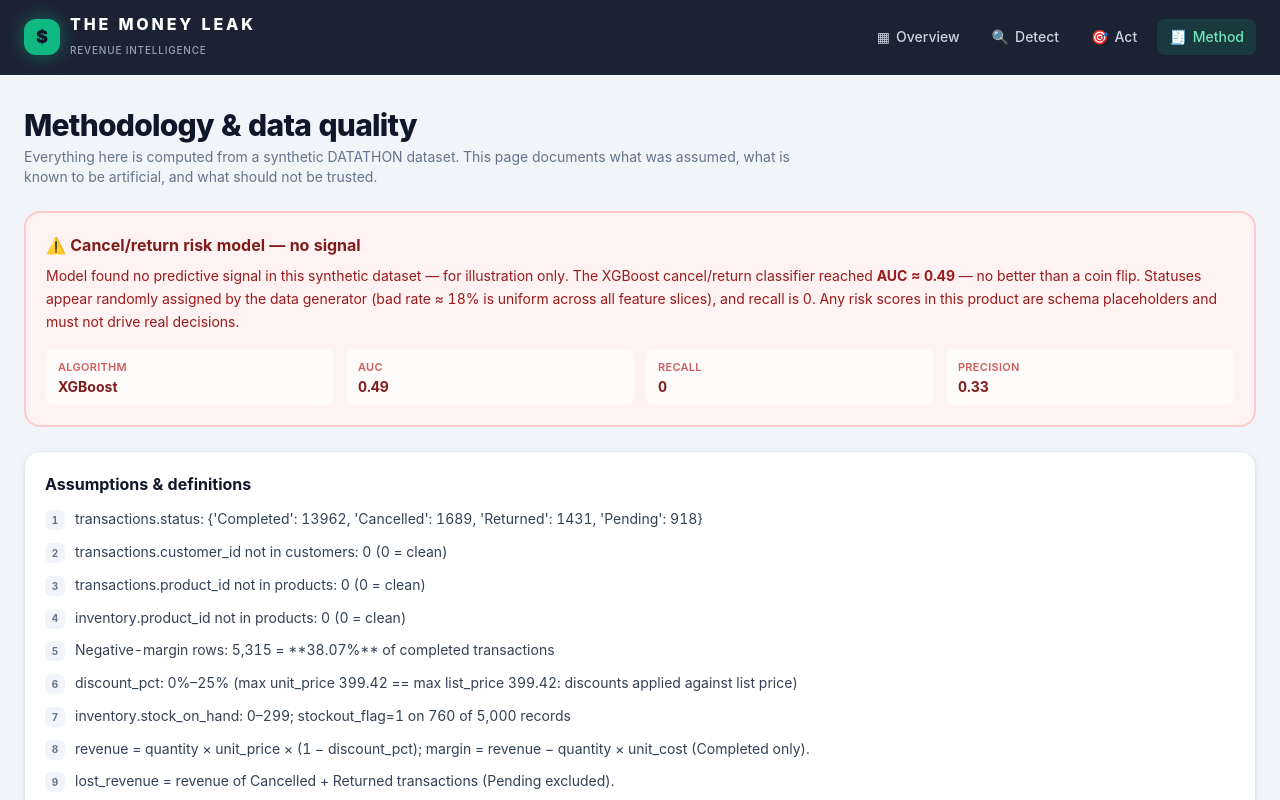
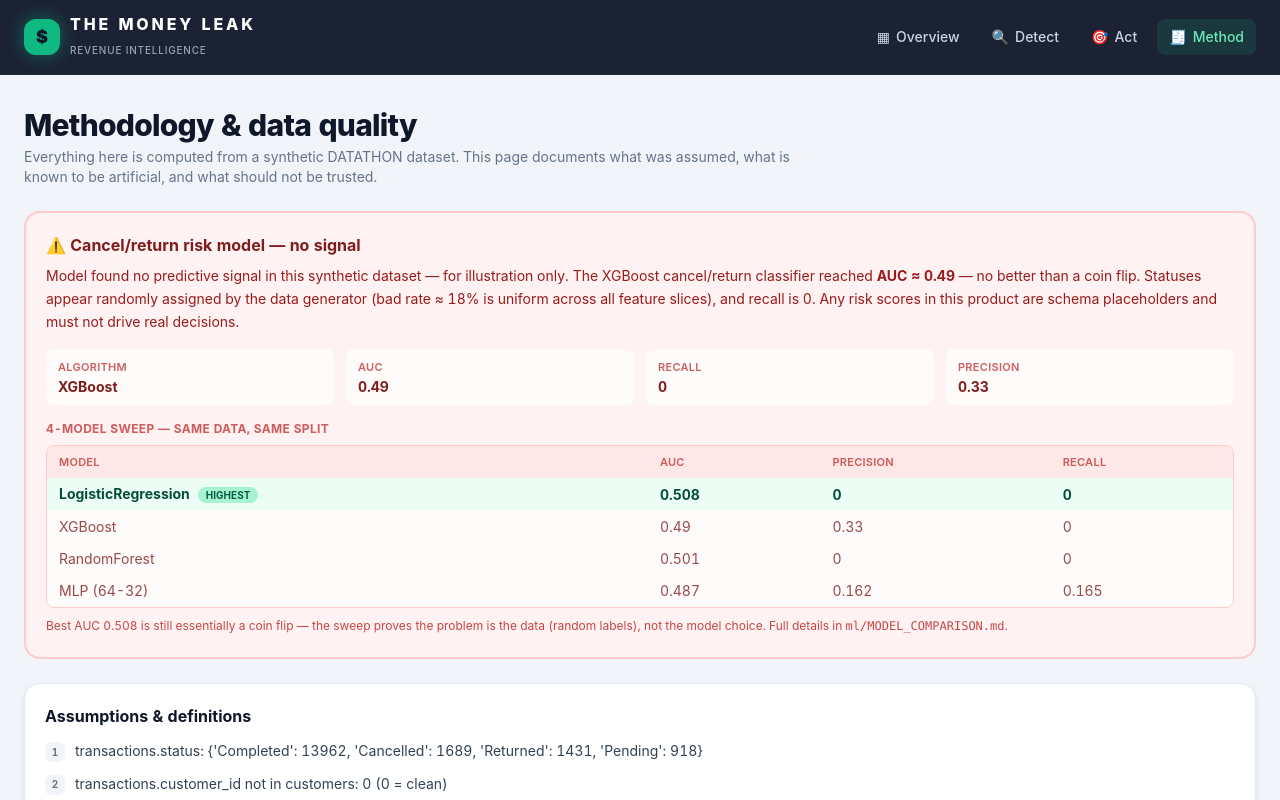
Before and after one commit to kunal4060/money-leak, a Next.js app in the folder web/: page /methodology in a window 1280 px wide. Shown: the top 800 px of the page. Built offline with nearby package versions, Linux system fonts and the light colour scheme.

Commit message:
feat(web): show 4-model comparison table on methodology page (best highlighted)

```diff
--- a/web/app/methodology/page.tsx
+++ b/web/app/methodology/page.tsx
@@ -41,6 +41,49 @@ export default function MethodologyPage() {
             </div>
           ))}
         </dl>
+        {/* 4-model sweep — best highlighted, rest compact */}
+        <div className="mt-4">
+          <h3 className="text-xs font-bold uppercase tracking-wide text-red-700/70">
+            4-model sweep — same data, same split
+          </h3>
+          <div className="tnum mt-2 overflow-hidden rounded-lg border border-red-200 text-sm">
+            <table className="w-full">
+              <thead>
+                <tr className="bg-red-100/60 text-left text-[11px] uppercase tracking-wide text-red-700/70">
+                  <th className="px-3 py-1.5 font-semibold">Model</th>
+                  <th className="px-3 py-1.5 font-semibold">AUC</th>
+                  <th className="px-3 py-1.5 font-semibold">Precision</th>
+                  <th className="px-3 py-1.5 font-semibold">Recall</th>
+                </tr>
+              </thead>
+              <tbody>
+                {(m.models.model_comparison as any[]).map((r: any, i: number) => (
+                  <tr
+                    key={r.model}
+                    className={i === 0 ? "bg-emerald-50 font-bold text-emerald-900" : "bg-white/70 text-red-900/80"}
+                  >
+                    <td className="px-3 py-1.5">
+                      {r.model}
+                      {i === 0 && (
+                        <span className="ml-2 rounded-full bg-emerald-200 px-2 py-0.5 text-[10px] font-bold uppercase text-emerald-800">
+                          highest
+                        </span>
+                      )}
+                    </td>
+                    <td className="px-3 py-1.5">{r.auc}</td>
+                    <td className="px-3 py-1.5">{r.precision}</td>
+                    <td className="px-3 py-1.5">{r.recall}</td>
+                  </tr>
+                ))}
+              </tbody>
+            </table>
+          </div>
+          <p className="mt-2 text-xs leading-relaxed text-red-700/80">
+            Best AUC 0.508 is still essentially a coin flip — the sweep proves the problem is the
+            data (random labels), not the model choice. Full details in{" "}
+            <span className="font-mono">ml/MODEL_COMPARISON.md</span>.
+          </p>
+        </div>
       </div>
 
       {/* Assumptions */}
```
